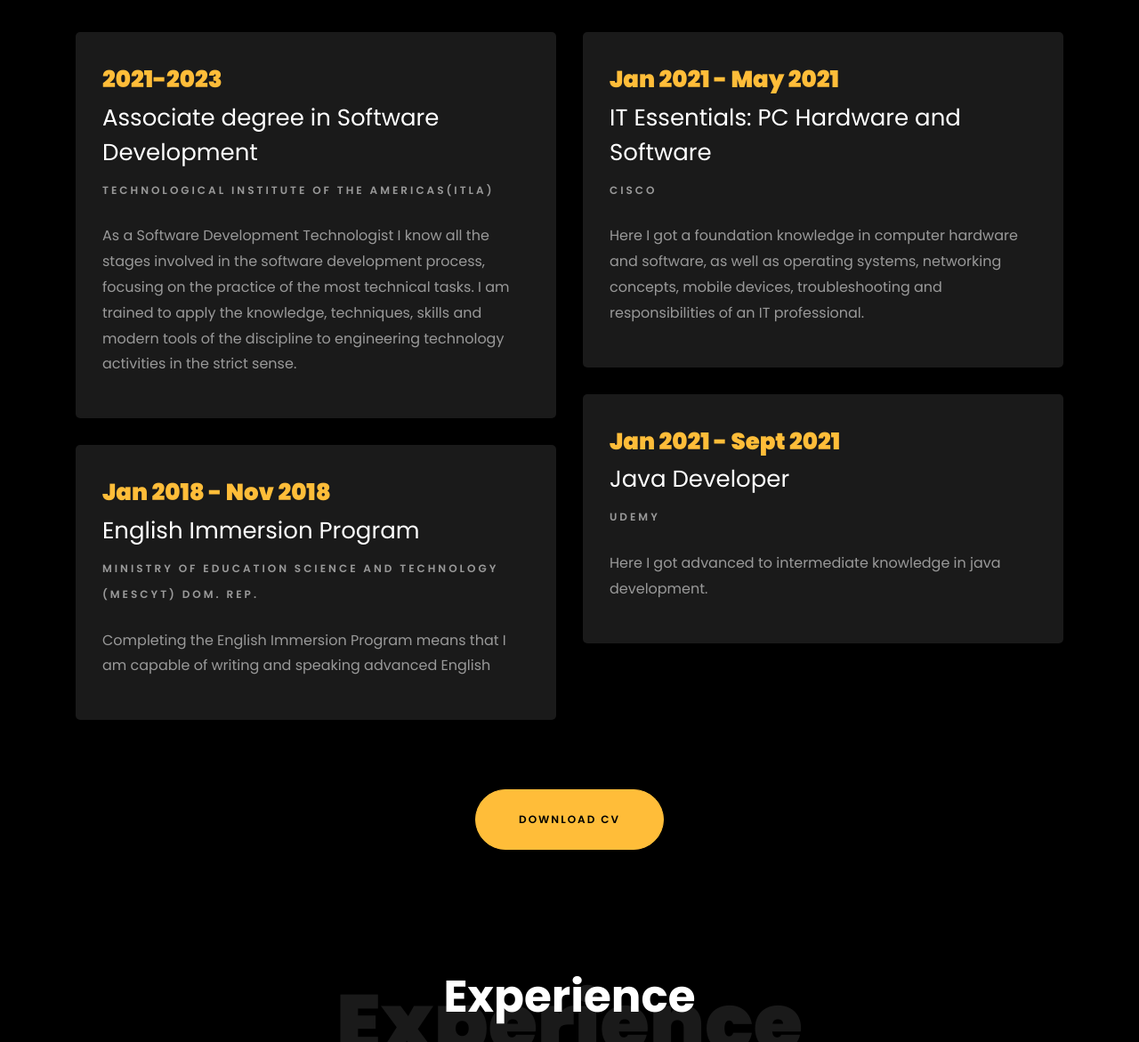
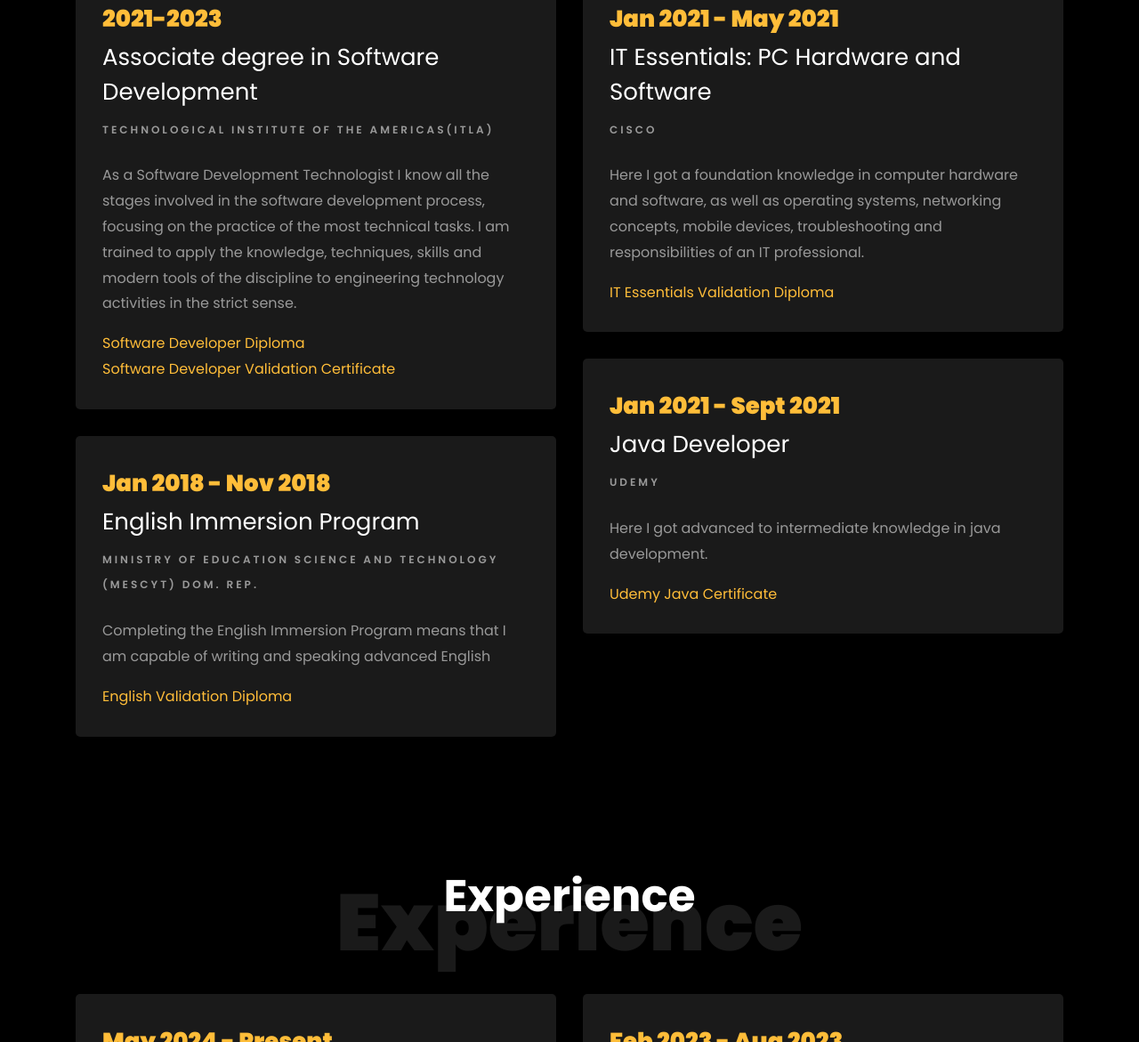
Before and after one commit to ManuelMatancero/manuelsaranteportfolio, a plain HTML site: page index.html in a window 1280 px wide. Shown: the part 1825-2996 px from the top of the page at 89% size. Drawn offline with Linux system fonts and the light colour scheme; files whose address does not match are found by name.

Commit message:
Adding links to certificates

```diff
--- a/index.html
+++ b/index.html
@@ -121,7 +121,7 @@
 	                <span class="number" data-number="4">0</span>
 	                <span>Project complete</span>
                 </p>
-                <p><a href="#" class="btn btn-primary py-3 px-3">Download CV</a></p>
+                <!-- <p><a href="#" class="btn btn-primary py-3 px-3">Download CV</a></p> -->
               </div>
 	          </div>
 	        </div>
@@ -147,13 +147,17 @@
     					<h2>Associate degree in Software Development</h2>
     					<span class="position">Technological Institute of the Americas(ITLA)</span>
     					<p class="mt-4">As a Software Development Technologist I know all the stages involved in the software development process, focusing on the practice of the most technical tasks. I am trained to apply the knowledge, techniques, skills and modern tools of the discipline to engineering technology activities in the strict sense.</p>
+						<a href="https://media.licdn.com/dms/image/D4D2DAQFiy4kxmgSKYA/profile-treasury-image-shrink_1280_1280/0/1698699879982?e=1723759200&v=beta&t=EycCgDKEQlilLR4yy0X2JQU3PQVKEVvdm184NMZUG04">Software Developer Diploma</a>
+					</br>
+						<a href="https://validacion-documento.itla.edu.do/?tipo=carnet&id=NCGNL6K8KfgDuJRIQasprA==">Software Developer Validation Certificate</a>
     				</div>
     				<div class="resume-wrap ftco-animate">
     					<span class="date">Jan 2018 - Nov 2018</span>
     					<h2>English Immersion Program</h2>
     					<span class="position">Ministry of Education Science and Technology (MESCyt) Dom. Rep.</span>
     					<p class="mt-4">Completing the English Immersion Program means that I am capable of writing and speaking advanced English</p>
-    				</div>
+						<a href="https://certificadoingles.mescyt.gob.do/Validar?Token=205472">English Validation Diploma</a>
+					</div>
     			</div>
 
     			<div class="col-md-6">
@@ -162,20 +166,22 @@
     					<h2>IT Essentials: PC Hardware and Software</h2>
     					<span class="position">CISCO</span>
     					<p class="mt-4">Here I got a foundation knowledge in computer hardware and software, as well as operating systems, networking concepts, mobile devices, troubleshooting and responsibilities of an IT professional. </p>
-    				</div>
+						<a href="https://www.credly.com/badges/e8fe42ff-1d83-483b-b578-cad1de5f1ef7">IT Essentials Validation Diploma</a>
+					</div>
     				<div class="resume-wrap ftco-animate">
     					<span class="date">Jan 2021 - Sept 2021</span>
     					<h2>Java Developer</h2>
     					<span class="position">Udemy</span>
     					<p class="mt-4">Here I got advanced to intermediate knowledge in java development.</p>
+						<a href="https://www.udemy.com/certificate/UC-8b2942ef-5fa6-4335-bc80-ffcab0a7daab/">Udemy Java Certificate</a>
     				</div>
     			</div>
     		</div>
-    		<div class="row justify-content-center mt-5">
+    		<!-- <div class="row justify-content-center mt-5">
     			<div class="col-md-6 text-center ftco-animate">
     				<p><a href="#" class="btn btn-primary py-4 px-5">Download CV</a></p>
     			</div>
-    		</div>
+    		</div> -->
     	</div>
     </section>
 
```
Also changed, not shown: single.html (+1 -1 lines).
